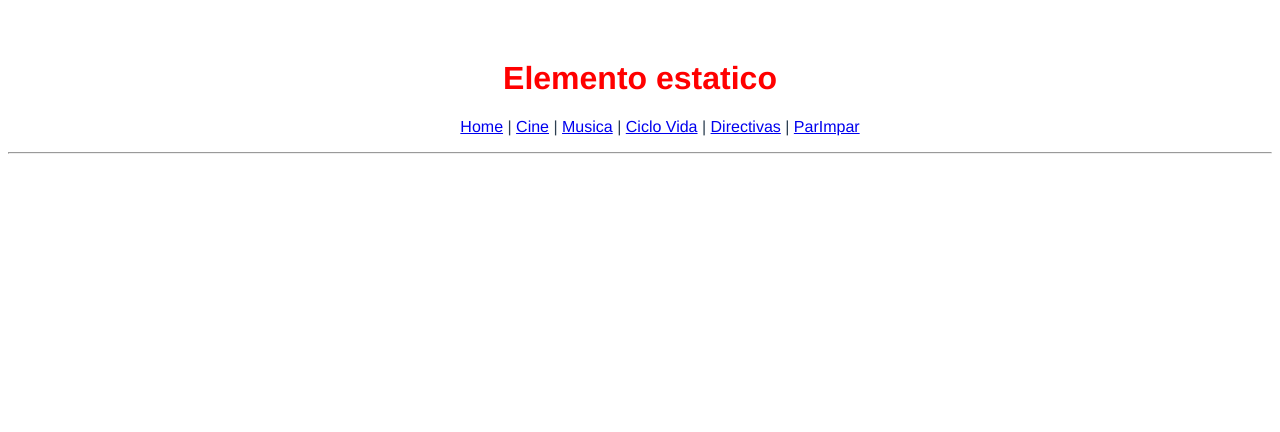
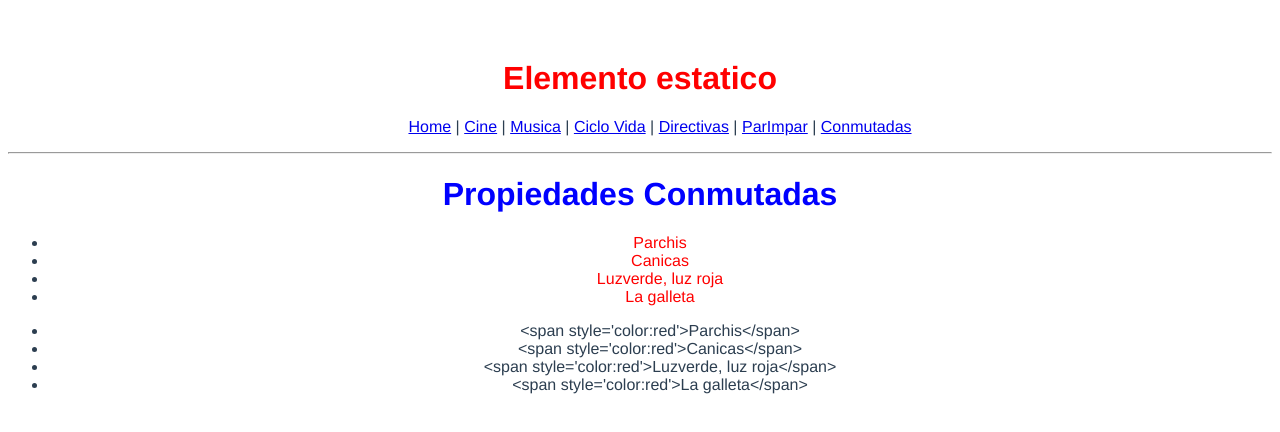
Before and after one commit to AlvaroCascoV/primervue, a Vue app: page /propiedadconmutada in a window 1280 px wide. Shown: the top 432 px of the page. Built offline with nearby package versions, Linux system fonts and the light colour scheme.

Commit message:
inicio conmutadas

```diff
--- a/src/Router.js
+++ b/src/Router.js
@@ -7,6 +7,7 @@ import MusicaComponent from './components/MusicaComponent.vue'
 import CicloVida from './components/CicloVida.vue'
 import DirectivasComponent from './components/DirectivasComponent.vue'
 import ParImpar from './components/ParImpar.vue'
+import PropiedadConmutada from './components/PropiedadConmutada.vue'
 
 //UN ARRAY CON LAS RUTAS DE NAVEGACION
 const myRoutes = [
@@ -15,7 +16,8 @@ const myRoutes = [
     { path: "/cine", component: CineComponent },
     { path: "/ciclovida", component: CicloVida },
     { path: "/directivas", component: DirectivasComponent },
-    { path: "/parimpar", component: ParImpar }
+    { path: "/parimpar", component: ParImpar },
+    { path: "/propiedadconmutada", component: PropiedadConmutada }
 ]
 
 //CREAMOS UNA VARIBALE PARA EL router INDICANDO EL TIPO DE NAVEGACION Y
--- a/src/components/MenuComponent.vue
+++ b/src/components/MenuComponent.vue
@@ -23,6 +23,10 @@
 			</li>
 			<li>
 				<router-link to="/parimpar">ParImpar</router-link>
+				|
+			</li>
+			<li>
+				<router-link to="/propiedadconmutada">Conmutadas</router-link>
 			</li>
 		</ul>
 	</div>
--- /dev/null
+++ b/src/components/PropiedadConmutada.vue
@@ -0,0 +1,32 @@
+<template>
+	<h1>Propiedades Conmutadas</h1>
+	<ul>
+		<li v-for="game in juegosRojos" :key="game" v-html="game"></li>
+	</ul>
+	<ul>
+		<li v-for="game in juegos" :key="game">{{ game }}</li>
+	</ul>
+</template>
+<script>
+	export default {
+		name: "PropiedadConmutada",
+		computed: {
+			//SE ESCRIBEN COMO UN METODO PERO SE UTILIZA COMO UNA PROPIEDAD
+			juegosRojos() {
+				var datos = this.juegos;
+				var i = 0;
+				for (var game of this.juegos) {
+					var juegoRojo = "<span style='color:red'>" + game + "</span>";
+					datos[i] = juegoRojo;
+					i++;
+				}
+				return datos;
+			},
+		},
+		data() {
+			return {
+				juegos: ["Parchis", "Canicas", "Luzverde, luz roja", "La galleta"],
+			};
+		},
+	};
+</script>
```
